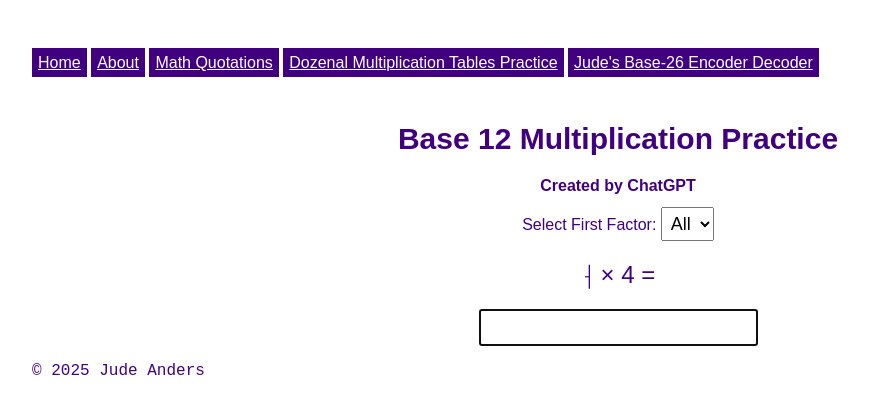
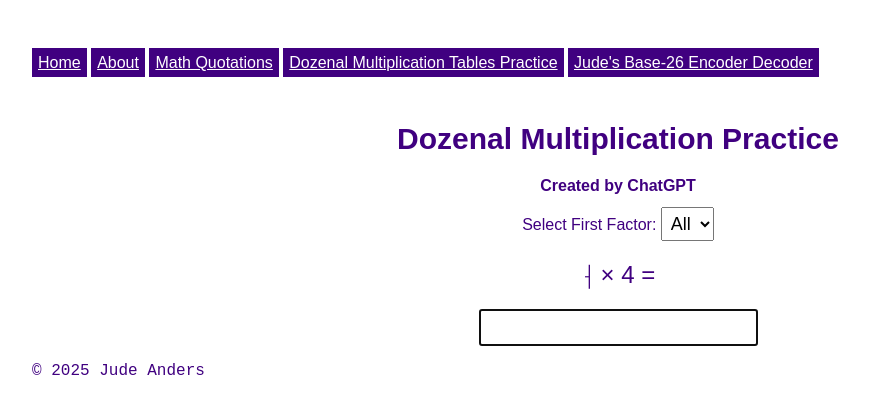
Before and after one commit to 1anderj/judeanders-website, a Jekyll site: the page built from dozenal/index.html, in a window 1280 px wide. Shown: the top 414 px of the page, without its empty margins (22-891 px from the left). Built offline with Jekyll 4.4.1, drawn with Linux system fonts in a browser that asks for light colours; some web fonts are replaced.

Commit message:
dozenal not base-12

```diff
--- a/dozenal/index.html
+++ b/dozenal/index.html
@@ -3,7 +3,7 @@ layout: default
 title: Dozenal Multiplication Practice
 ---
 <div class="dozenal">
-<h1>Base 12 Multiplication Practice</h1>
+<h1>Dozenal Multiplication Practice</h1>
 <h2 id="dozenal-GPT">Created by ChatGPT</h2>
 <label for="firstFactor">Select First Factor:</label>
 <select id="firstFactor">
```
